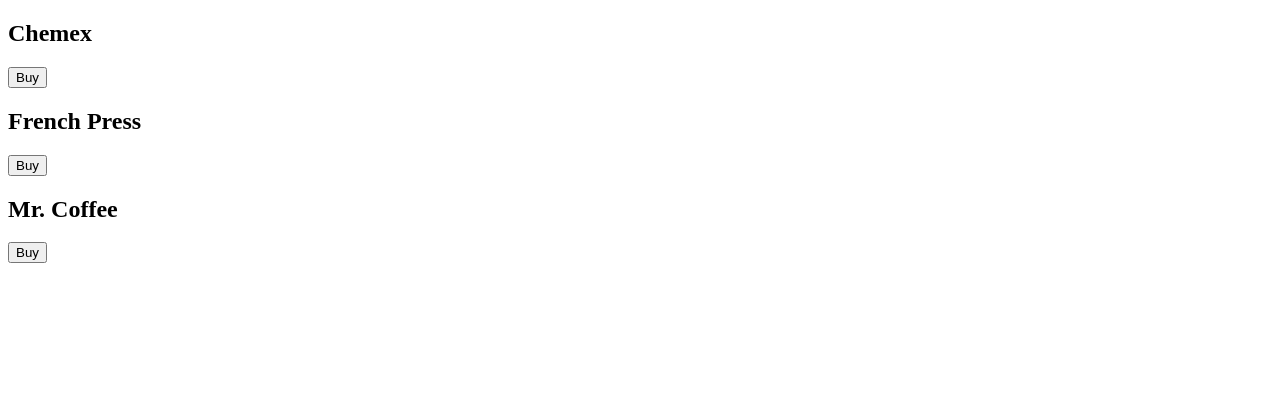
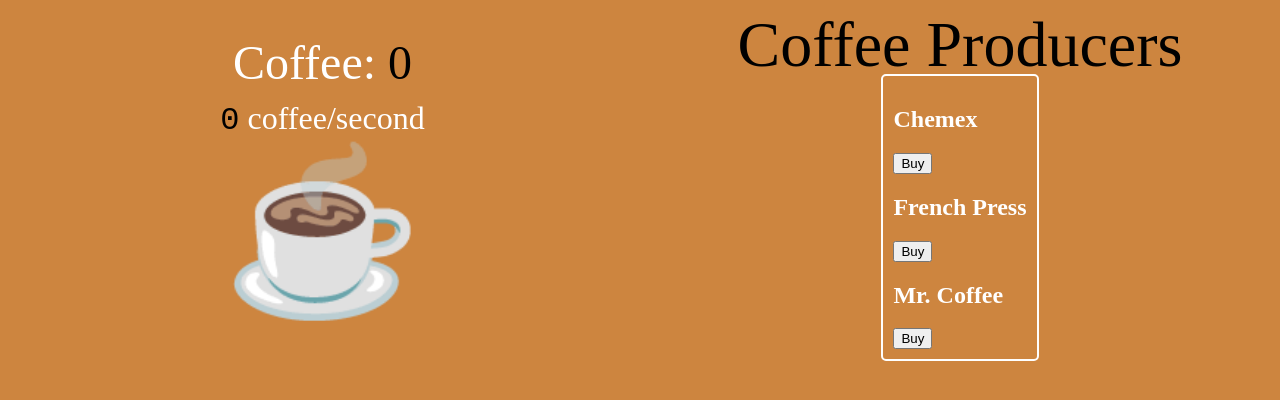
Before and after one commit to MichaelWilson03/Coffee-Clicker, a plain HTML site: page index.html in a window 1280 px wide. Drawn offline with Linux system fonts and the light colour scheme.

Commit message:
alot of changes

```diff
--- a/index.html
+++ b/index.html
@@ -5,8 +5,26 @@
     <meta http-equiv="X-UA-Compatible" content="IE=edge" />
     <meta name="viewport" content="width=device-width, initial-scale=1.0" />
     <link rel="stylesheet" href="style.css" />
-    <title>Document</title>
     <script defer src="main.js"></script>
+    <title>Coffee Clicker Game</title>
   </head>
-  <body></body>
+  <body>
+    <div class="column-container">
+      <div class="column">
+        <div class="container-left">
+          <div class="counter-container">
+            Coffee: <span id="coffee-counter">0</span>
+          </div>
+          <div class="cups-container">
+            <span id="cups">0</span> coffee/second
+          </div>
+          <div id="coffee-cup">☕️</div>
+        </div>
+      </div>
+      <div class="column">
+        <div class="column-header">Coffee Producers</div>
+        <div class="container-right" id="producer_container"></div>
+      </div>
+    </div>
+  </body>
 </html>
--- a/main.js
+++ b/main.js
@@ -1,6 +1,6 @@
-const body = document.querySelector("body");
+const producer_container = document.getElementById("producer_container");
 
-const cofferProducers = [
+const coffeeProducers = [
   {
     id: 1,
     name: "Chemex",
@@ -30,7 +30,7 @@ const cofferProducers = [
 ];
 
 function render() {
-  for (let producer of cofferProducers) {
+  for (let producer of coffeeProducers) {
     // console.log(producer);
 
     let h2 = document.createElement("h2");
@@ -42,8 +42,8 @@ function render() {
     button.addEventListener("click", (e) => {
       console.log(e.target.id);
     });
-    body.appendChild(h2);
-    body.appendChild(button);
+    producer_container.appendChild(h2);
+    producer_container.appendChild(button);
   }
 }
 
--- a/style.css
+++ b/style.css
@@ -0,0 +1,111 @@
+* {
+  box-sizing: border-box;
+}
+body {
+  margin: 0px;
+  background-color: peru;
+}
+
+.column-container {
+  display: flex;
+  width: 100%;
+  height: 100vh;
+  min-width: 650px;
+  color: white;
+}
+.column {
+  margin: 10px;
+  margin-top: 0px;
+  flex: 1;
+  display: flex;
+  flex-direction: column;
+  align-items: center;
+}
+
+.container {
+  width: 100%;
+  height: calc(100vh - 40px);
+}
+.container-left {
+  margin-top: 25px;
+  margin-left: 5px;
+  display: flex;
+  flex-direction: column;
+  align-items: center;
+  justify-content: center;
+}
+#coffee_counter {
+  font-size: 3rem;
+  margin-top: 10px;
+  margin-bottom: 10px;
+}
+.column-header {
+  font-family: "Times New Roman", Times, serif, cursive;
+  font-size: 4rem;
+  color: black;
+  position: relative;
+
+  top: 8px;
+}
+#coffee-cup {
+  font-size: 10rem;
+  cursor: pointer;
+}
+
+.counter-container {
+  font-family: "Times New Roman", Times, serif;
+  font-size: 3rem;
+  margin: 10px;
+}
+.counter-container span {
+  font-family: "Times New Roman", Times, serif;
+  color: black;
+  font-size: 3rem;
+}
+.cups-container {
+  font-family: "Times New Roman", Times, serif;
+  font-size: 2rem;
+  color: rgb(255, 255, 255);
+}
+.cups-container span {
+  font-family: "Roboto Mono", monospace;
+  color: black;
+}
+
+#producer_container {
+  font-family: "Times New Roman", Times, serif;
+  padding: 10px;
+  overflow: auto;
+  color: white;
+  border: 2px rgb(255, 255, 255) solid;
+  border-radius: 5px;
+}
+.mono {
+  font-family: "Times New Roman", Times, serif;
+  color: black;
+}
+.producer {
+  margin-bottom: 5px;
+  padding: 10px;
+  border: 2px solid rgb(255, 255, 255);
+  border-radius: 4px;
+  display: flex;
+  justify-content: space-between;
+}
+.producer-column {
+  font-size: 1.5rem;
+  display: flex;
+  flex-direction: column;
+  justify-content: space-between;
+}
+
+.producer-title {
+  font-size: 2rem;
+  color: white;
+}
+
+.producer button {
+  font-size: 1rem;
+  width: 50px;
+  font-family: "Times New Roman", Times, serif;
+}
```
